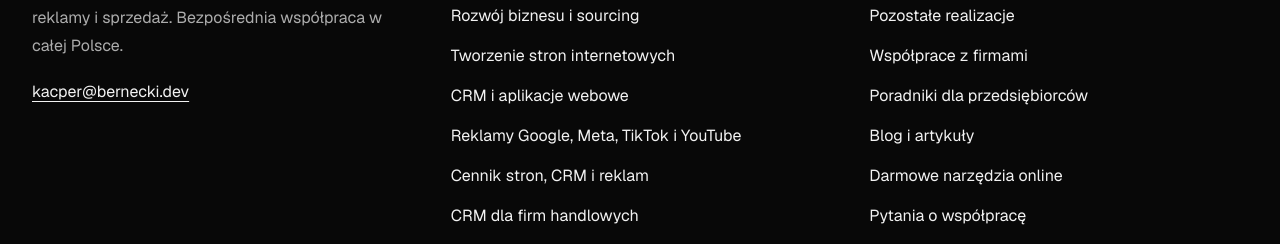
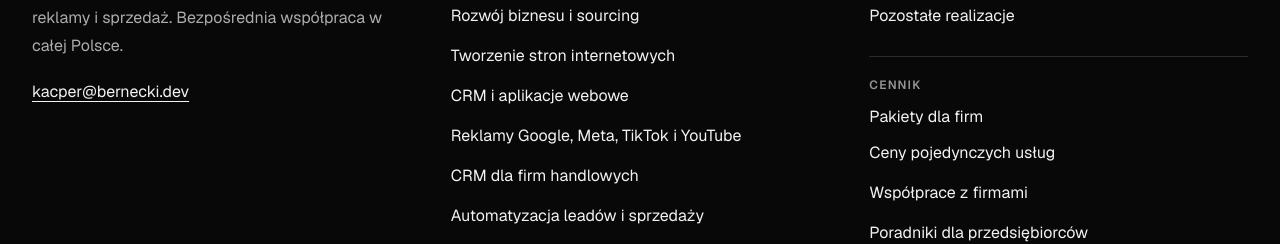
Before and after one commit to ft4k696bk6-prog/kacper-portfolio, a Next.js app: page / in a window 1280 px wide. Shown: the part 7914-8158 px from the top of the page. Built offline with nearby package versions, Linux system fonts and the light colour scheme; no server answers.

Commit message:
feat(pricing): jedna sekcja Cennik obok oferty z dwoma typami cen

```diff
--- a/src/components/SiteFooter.tsx
+++ b/src/components/SiteFooter.tsx
@@ -23,7 +23,7 @@ export function SiteFooter() {
         <Link className="block" href={english?"/en/services/websites":"/tworzenie-stron-internetowych"}>{english?"Website development":"Tworzenie stron internetowych"}</Link>
         <Link className="block" href={english?"/en/services/crm":"/crm-i-aplikacje-webowe"}>{english?"CRM and web applications":"CRM i aplikacje webowe"}</Link>
         {!english && <Link className="block" href="/reklamy-online">Reklamy Google, Meta, TikTok i YouTube</Link>}
-        {!english && <Link className="block" href="/cennik">Cennik stron, CRM i reklam</Link>}
+
         {!english && <Link className="block" href="/crm-dla-firm-handlowych">CRM dla firm handlowych</Link>}
         {!english && <Link className="block" href="/automatyzacja-leadow-i-sprzedazy">Automatyzacja leadów i sprzedaży</Link>}
         <Link className="block" href={english?"/en/services/marketing":"/marketing-i-reklamy"}>{english?"Marketing, advertising and social media":"Marketing, reklamy i social media"}</Link>
@@ -34,6 +34,7 @@ export function SiteFooter() {
         <p className="text-xs uppercase tracking-widest text-white/70">{english?"Before we talk":"Przed rozmową"}</p>
         <Link className="block" href={english?"/en/case-studies":"/case-studies"}>{english?"Case studies and live projects":"Realizacje i działające projekty"}</Link>
         {!english && <Link className="block" href="/realizacje">Pozostałe realizacje</Link>}
+        {!english && <div className="mt-7 space-y-3 border-t border-white/15 pt-5"><p className="text-xs font-semibold uppercase tracking-widest text-white/60">Cennik</p><Link className="block" href="/pakiety">Pakiety dla firm</Link><Link className="block" href="/cennik">Ceny pojedynczych usług</Link></div>}
         <Link className="block" href="/#collaborations">{english?"Client collaborations":"Współprace z firmami"}</Link>
         <Link className="block" href={english?"/en/guides":"/poradniki"}>{english?"Practical troubleshooting guides":"Poradniki dla przedsiębiorców"}</Link>
         <Link className="block" href={english?"/en/blog":"/blog"}>{english?"Articles and insights":"Blog i artykuły"}</Link>
```
